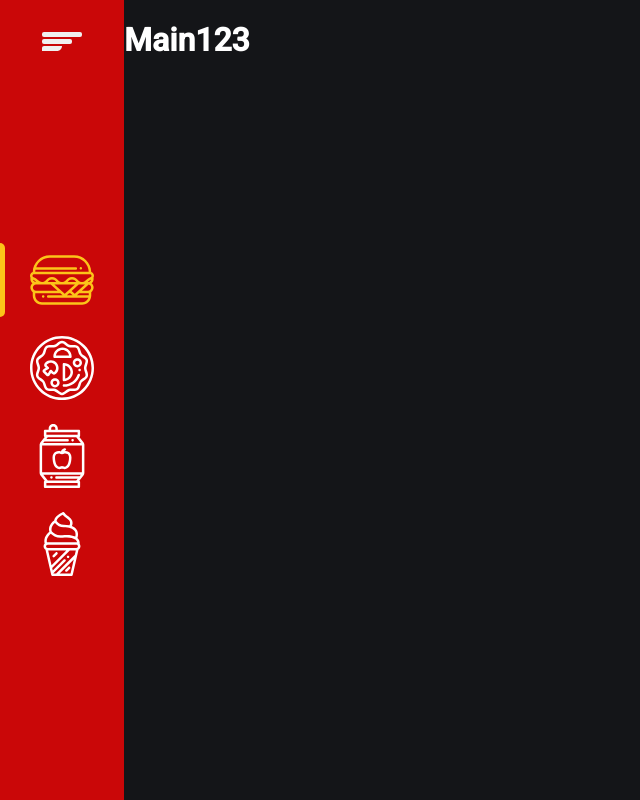
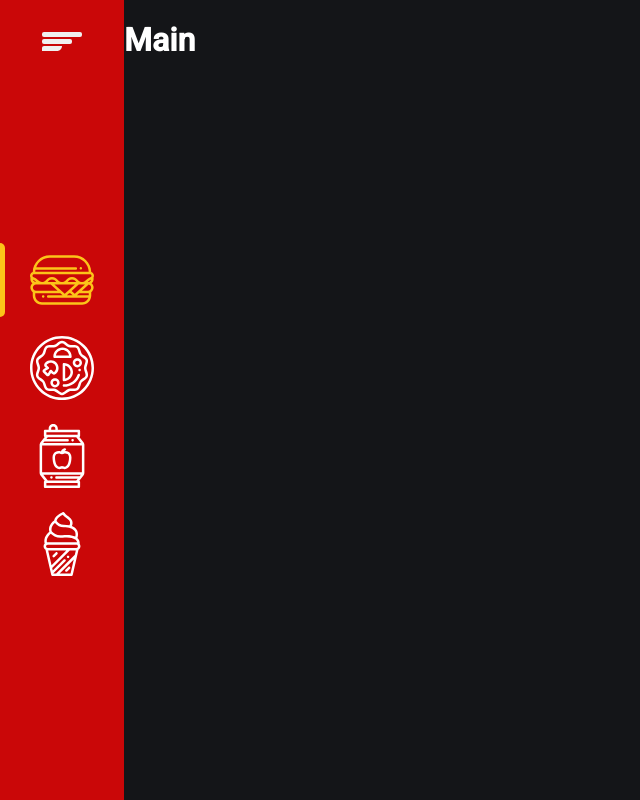
Before and after one commit to macshinaider/PedidoOnlineLarean, a React (Create React App) app: page / in a window 1280 px wide. Shown: the whole page, without its empty margins (0-640 px from the left). Built offline with nearby package versions, Linux system fonts and the light colour scheme.

Commit message:
arrumando o span
testando o span

```diff
--- a/src/pages/Main/index.tsx
+++ b/src/pages/Main/index.tsx
@@ -6,7 +6,7 @@ export default function Main() {
   return (
     <Container>
       <Sidebar />
-      <h1>Main123</h1>
+      <h1>Main</h1>
     </Container>
   )
 }
```
